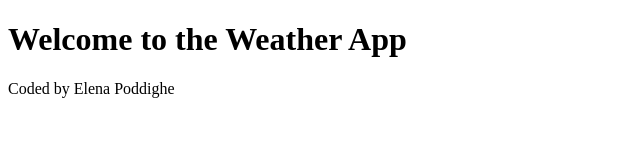
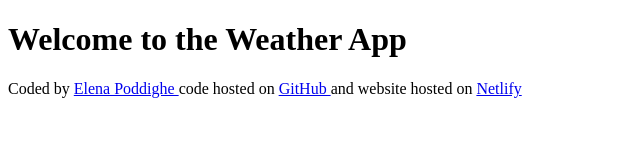
Before and after one commit to elenapoddighe/my-weather-app, a plain HTML site: page index.html in a window 1280 px wide. Shown: the whole page, without its empty margins (0-640 px from the left). Drawn offline with Linux system fonts and the light colour scheme.

Commit message:
Added links to the footer
Added personal GitHub link, repository GitHub link, Netlify link. Also, made sure that every link will open on different tabs when clicked.

```diff
--- a/index.html
+++ b/index.html
@@ -9,7 +9,19 @@
 
 <body>
     <h1>Welcome to the Weather App</h1>
-    <footer>Coded by Elena Poddighe</footer>
+    <footer>Coded by
+        <a href="https://github.com/elenapoddighe" target="_blank">
+            Elena Poddighe
+        </a>
+        code hosted on
+        <a href="https://github.com/elenapoddighe/my-weather-app" target="_blank">
+            GitHub
+        </a>
+        and website hosted on
+        <a href="https://main--elenas-weather-app.netlify.app/" target="_blank">
+            Netlify
+        </a>
+    </footer>
 
 </body>
 
```
